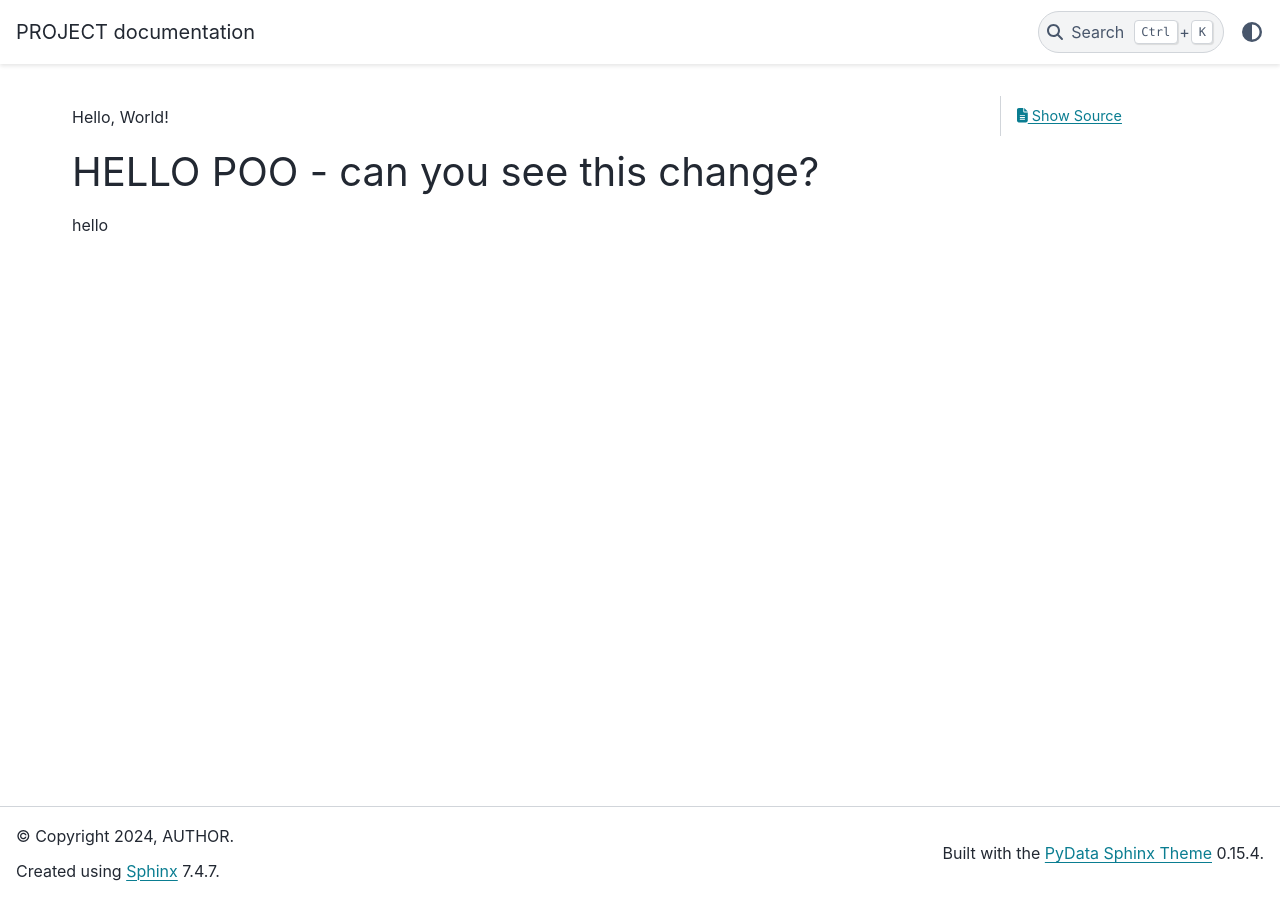
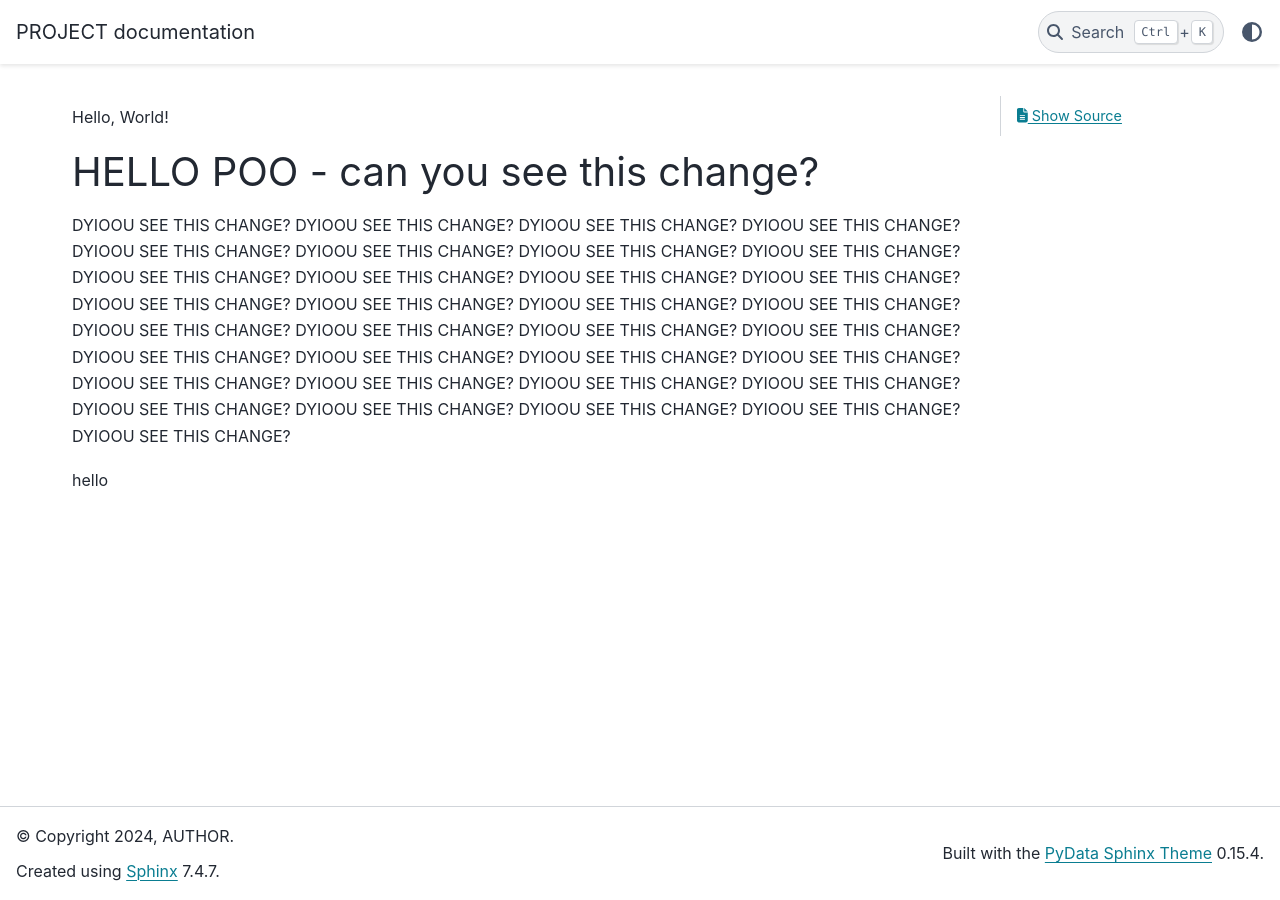
Before and after one commit to HammyPig/blog-test, a Sphinx documentation site: the page built from source/index.md, in a window 1280 px wide. Built offline with Sphinx 7.4.7 and the PyData theme 0.15.4, drawn with Linux system fonts in a browser that asks for light colours; pages that are not in the unit, such as notebooks, are missing from menus.

Commit message:
added source stuff

```diff
--- a/source/index.md
+++ b/source/index.md
@@ -1,6 +1,8 @@
 Hello, World!
 
 # HELLO POO - can you see this change?
+
+DYIOOU SEE THIS CHANGE? DYIOOU SEE THIS CHANGE? DYIOOU SEE THIS CHANGE? DYIOOU SEE THIS CHANGE? DYIOOU SEE THIS CHANGE? DYIOOU SEE THIS CHANGE? DYIOOU SEE THIS CHANGE? DYIOOU SEE THIS CHANGE? DYIOOU SEE THIS CHANGE? DYIOOU SEE THIS CHANGE? DYIOOU SEE THIS CHANGE? DYIOOU SEE THIS CHANGE? DYIOOU SEE THIS CHANGE? DYIOOU SEE THIS CHANGE? DYIOOU SEE THIS CHANGE? DYIOOU SEE THIS CHANGE? DYIOOU SEE THIS CHANGE? DYIOOU SEE THIS CHANGE? DYIOOU SEE THIS CHANGE? DYIOOU SEE THIS CHANGE? DYIOOU SEE THIS CHANGE? DYIOOU SEE THIS CHANGE? DYIOOU SEE THIS CHANGE? DYIOOU SEE THIS CHANGE? DYIOOU SEE THIS CHANGE? DYIOOU SEE THIS CHANGE? DYIOOU SEE THIS CHANGE? DYIOOU SEE THIS CHANGE? DYIOOU SEE THIS CHANGE? DYIOOU SEE THIS CHANGE? DYIOOU SEE THIS CHANGE? DYIOOU SEE THIS CHANGE? DYIOOU SEE THIS CHANGE?
 
 hello
 
```
